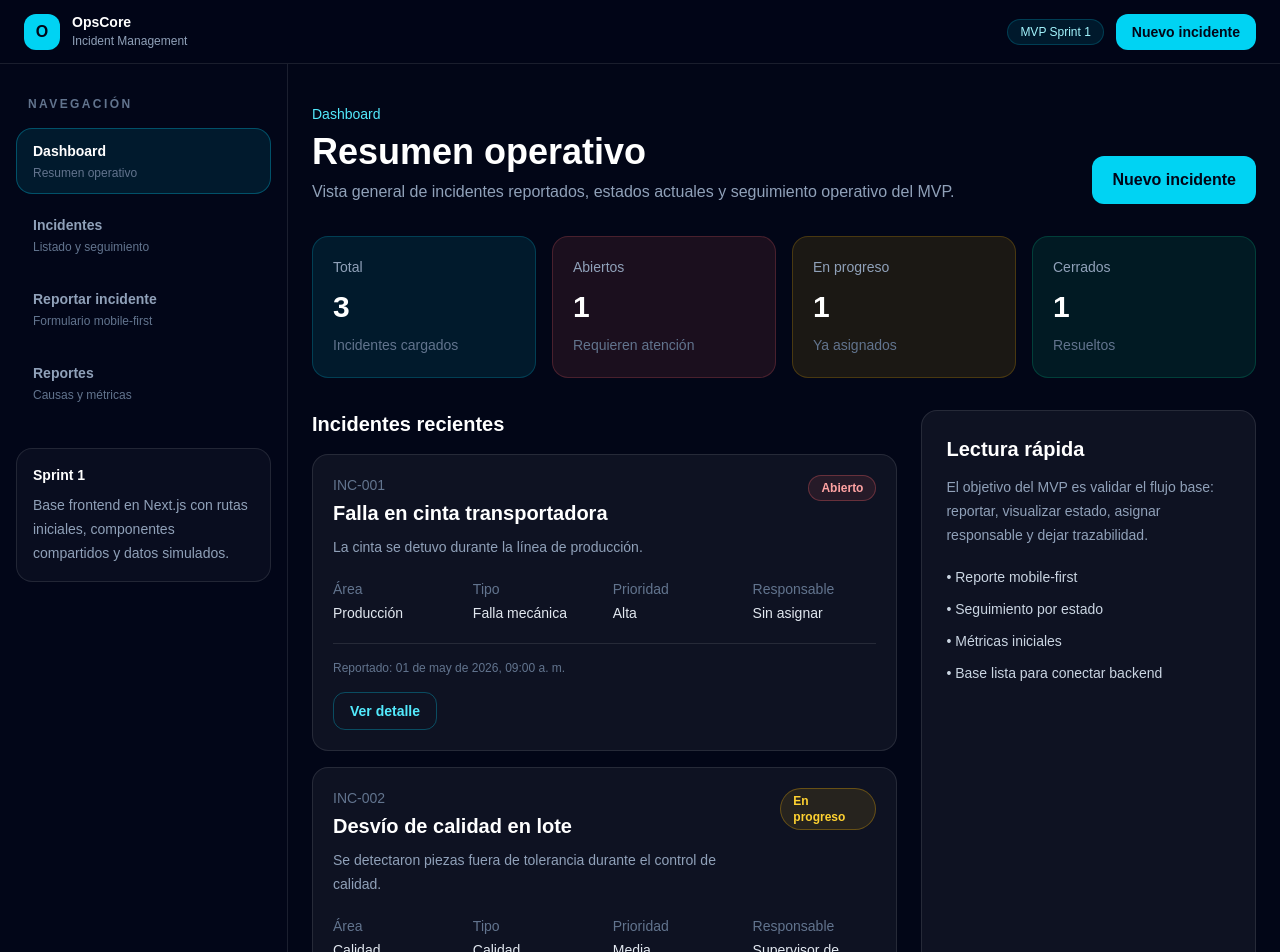
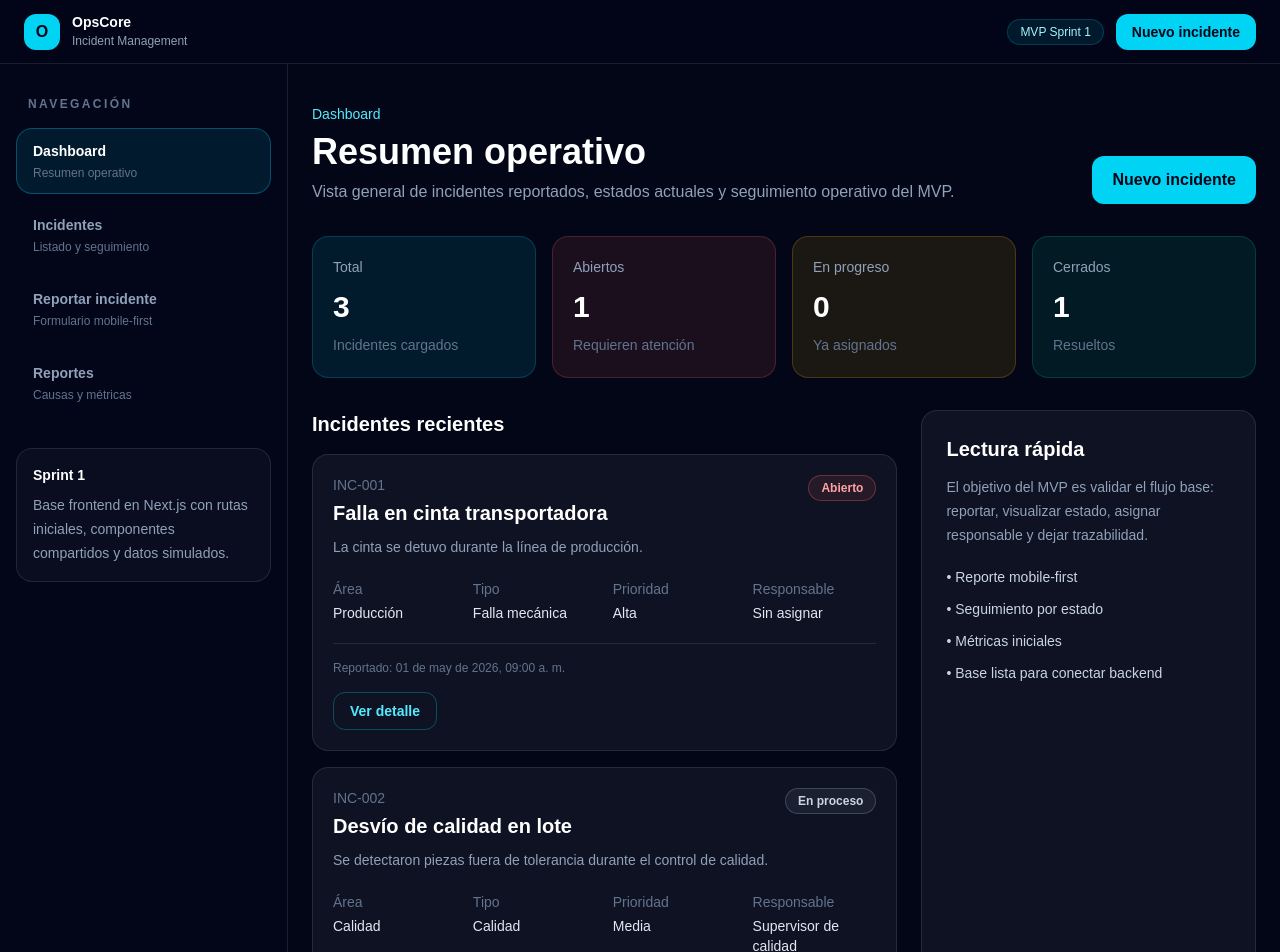
Before and after one commit to No-Country-simulation/S04-26-Equipo-19-Web-App-Development, a Next.js app in the folder frontend/: page /dashboard in a window 1280 px wide. Shown: the top 952 px of the page. Built offline with nearby package versions, Linux system fonts and the light colour scheme.

Commit message:
feat: add comments to archives

```diff
--- a/frontend/src/data/incidents.js
+++ b/frontend/src/data/incidents.js
@@ -1,5 +1,10 @@
 // Mock data inicial para trabajar el frontend sin depender todavía del backend.
-// Más adelante este archivo se reemplazará por llamadas reales a la API de Django.
+//
+// Este archivo permite construir pantallas, rutas dinámicas, filtros y métricas
+// usando datos locales mientras el equipo backend define los endpoints reales.
+//
+// Cuando integremos Django, esta información debería venir desde la API,
+// por ejemplo: GET /api/incidents
 
 export const incidents = [
   {
@@ -23,7 +28,11 @@ export const incidents = [
     area: "Calidad",
     type: "Calidad",
     priority: "Media",
-    status: "En progreso",
+
+    // Usamos "En proceso" como estado estándar para incidentes ya tomados.
+    // Mantener este texto consistente con StatusBadge, filtros y formularios.
+    status: "En proceso",
+
     reportedBy: "Operario 3",
     assignedTo: "Supervisor de calidad",
     createdAt: "2026-05-01T10:30:00",
@@ -32,7 +41,8 @@ export const incidents = [
   {
     id: "INC-003",
     title: "Accidente menor en sector carga",
-    description: "Un operario sufrió un golpe leve durante una maniobra de carga.",
+    description:
+      "Un operario sufrió un golpe leve durante una maniobra de carga.",
     area: "Seguridad",
     type: "Seguridad",
     priority: "Alta",
```
